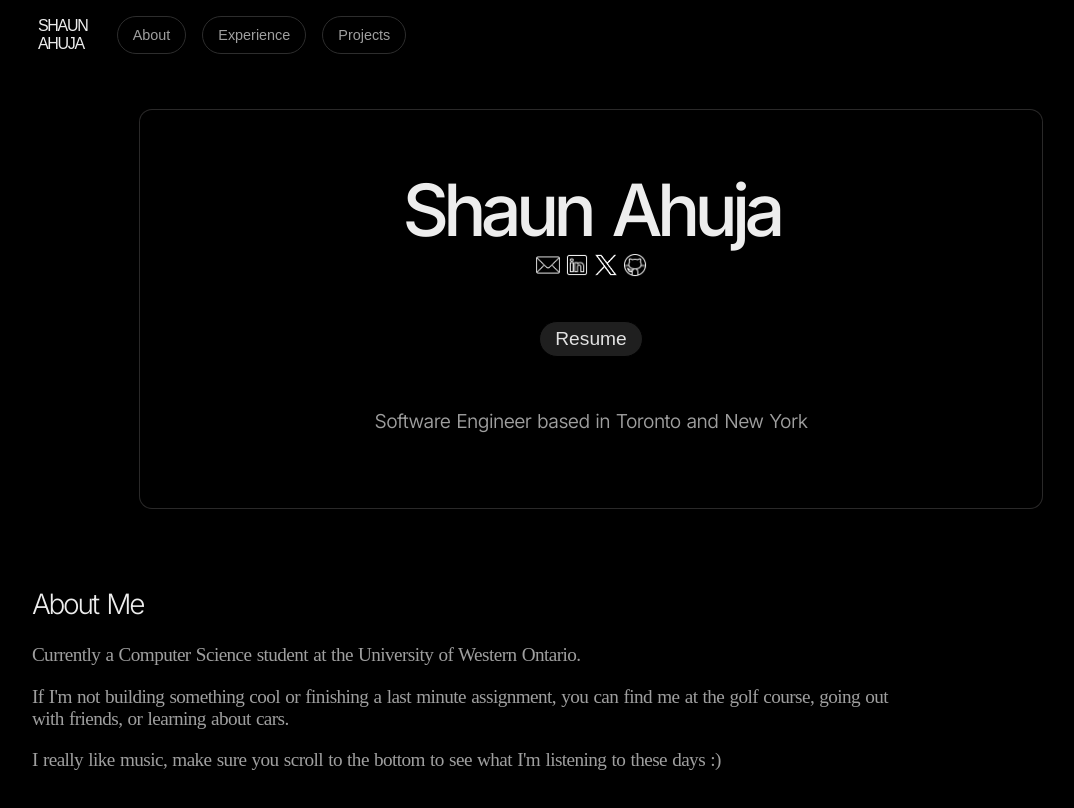
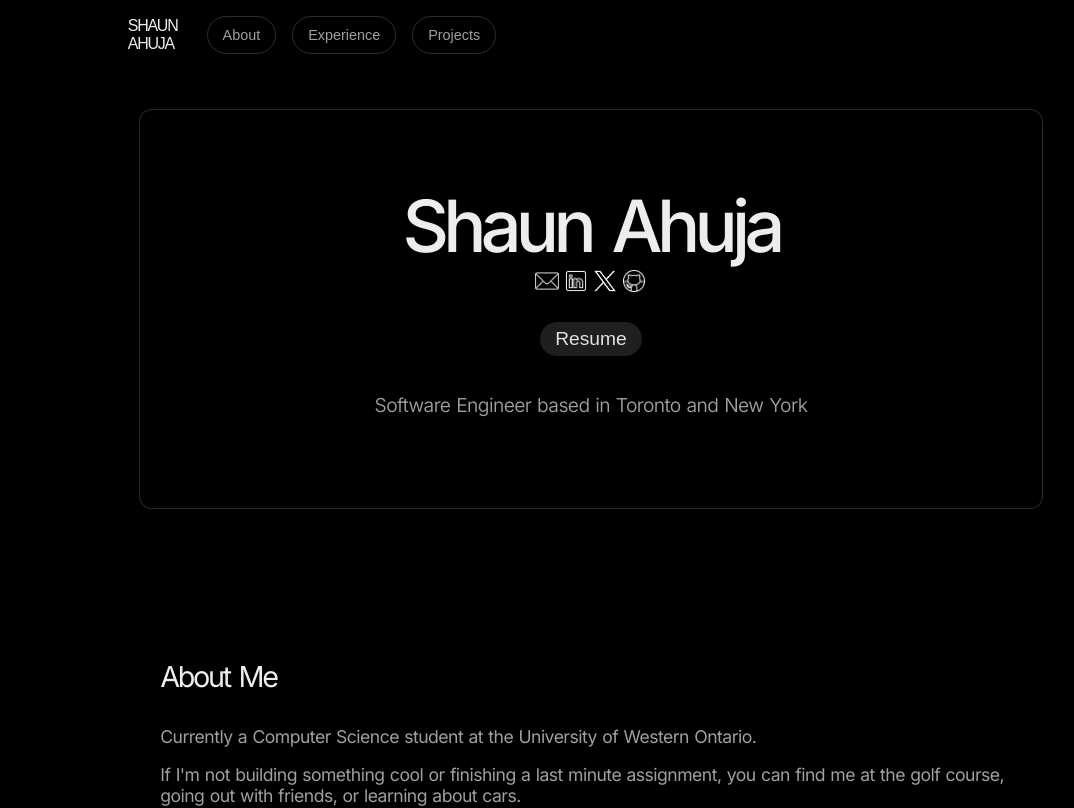
Before and after one commit to shaun-ahuja/personal-website, a React (Vite) app: page / in a window 1280 px wide. Shown: the top 808 px of the page, without its empty margins (49-1123 px from the left). Built offline with nearby package versions, Linux system fonts and the light colour scheme.

Commit message:
finished about, starting experience

```diff
--- a/src/App.jsx
+++ b/src/App.jsx
@@ -2,6 +2,7 @@
 import Name from './components/Name.jsx'
 import Navbar from './components/Navbar.jsx'
 import About from './components/About.jsx'
+import Experience from './components/Experience.jsx'
 
 function App() {
   // const [count, setCount] = useState(0)
@@ -11,6 +12,7 @@ function App() {
       <Navbar />
       <Name />
       <About />
+      <Experience />
 
     </>
   )
--- a/src/components/About.jsx
+++ b/src/components/About.jsx
@@ -1,15 +1,19 @@
 function About() {
     return (
-        <div className="about-box">
-            <h2 className="about-header">About Me</h2>
+        <div className="about-container">
+            <div className="about-box">
+                <h2 className="about-header">About Me</h2>
 
-            <p className="description-one">Currently a Computer Science student at the University of Western Ontario.</p>
+                <p className="description-one">Currently a Computer Science student at the University of Western Ontario.</p>
 
-            <p className="description-two">If I'm not building something cool or finishing a last minute assignment, you can find me at the golf course, going out with friends, or learning about cars. </p>
+                <p className="description-two">If I'm not building something cool or finishing a last minute assignment, you can find me at the golf course, going out with friends, or learning about cars. </p>
 
-            <p className="description-three">I really like music, make sure you scroll to the bottom to see what I'm listening to these days :&#41; </p>
+                <p className="description-three">I really like music, make sure you scroll to the bottom to see what I'm listening to these days :&#41; </p>
+
+            </div>
 
         </div>
+
 
 
     );
--- /dev/null
+++ b/src/components/Experience.jsx
@@ -0,0 +1,14 @@
+function Experience() {
+    return (
+        <div className="experience-container">
+            <div className="experience-box">
+
+                <h2 className="experience-header">Experience</h2>
+            </div>
+        </div>
+    );
+
+
+}
+
+export default Experience
--- a/src/index.css
+++ b/src/index.css
@@ -57,7 +57,7 @@
   padding-bottom: 6px;
   padding-left: 15px;
   padding-right: 15px;
-  margin-bottom: 4vh;
+  margin-bottom: 2vh;
 }
 
 
@@ -67,7 +67,7 @@
   justify-content: center;
   align-items: center;
   gap: 5px;
-  margin-bottom: 5vh;
+  margin-bottom: 3vh;
 }
 
 .social-media {
@@ -156,49 +156,62 @@
   cursor: pointer;
 }
 
-/* .about-box {
+.about-container,
+.experience-container {
   display: flex;
   flex-direction: column;
   align-items: center;
   justify-content: center;
-} */
 
-.about-header {
+  aspect-ratio: 16 / 7;
+  width: min(80vw, 900px);
+
+  max-width: 90%;
+  /* padding: 1vh 2vw; */
+  padding-left: 3vw;
+}
+
+.about-header,
+.experience-header {
   color: rgb(237, 237, 237);
-  font-size: min(1.75rem, 8vw);
-  font-weight: 300;
+  font-size: clamp(1rem, 3.5vw, 1.8rem);
+  font-weight: 400;
   letter-spacing: -0.08em;
   word-spacing: 0.1em;
   font-family: 'Inter', sans-serif;
-
+  margin-bottom: 4vh;
 }
 
-.description-one {
+
+.description-one,
+.description-two,
+.description-three {
   color: rgb(159, 159, 159);
-  font-size: clamp(0.9rem, 2vw, 1.2rem);
-  font-weight: 350;
-  width: min(90%, 93ch);
+  font-size: clamp(0.95rem, 1.4vw, 1.1rem);
+  font-weight: 400;
+  width: min(100%, 100ch);
   letter-spacing: -0.03em;
   word-spacing: 0.05em;
+  font-family: 'Inter', sans-serif;
 }
 
-.description-two {
-  color: rgb(159, 159, 159);
-  font-size: clamp(0.9rem, 2vw, 1.2rem);
-  font-weight: 350;
-  width: min(90%, 93ch);
-  letter-spacing: -0.03em;
-  word-spacing: 0.05em;
-}
 
-.description-three {
-  color: rgb(159, 159, 159);
-  font-size: clamp(0.9rem, 2vw, 1.2rem);
-  font-weight: 350;
-  width: min(90%, 93ch);
-  letter-spacing: -0.03em;
-  word-spacing: 0.05em;
-}
+
+
+
+
+
+
+
+
+
+
+
+
+
+
+
+
 
 
 
@@ -209,16 +222,16 @@
   .nameBox {
     width: 85vw;
     /* Slightly wider for mobile */
-    max-width: 350px;
+    max-width: 450px;
     /* Prevents it from being too large */
-    padding: 2vh 3vw;
+    padding: 0vh 6vw;
     /* Less padding for better visibility */
     aspect-ratio: 4 / 3;
     /* More squared for better readability */
   }
 
   .name-title {
-    font-size: clamp(1.5rem, 5vw, 2.5rem);
+    font-size: clamp(2.5rem, 5vw, 3.5rem);
     /* Scales smaller */
   }
 
```
